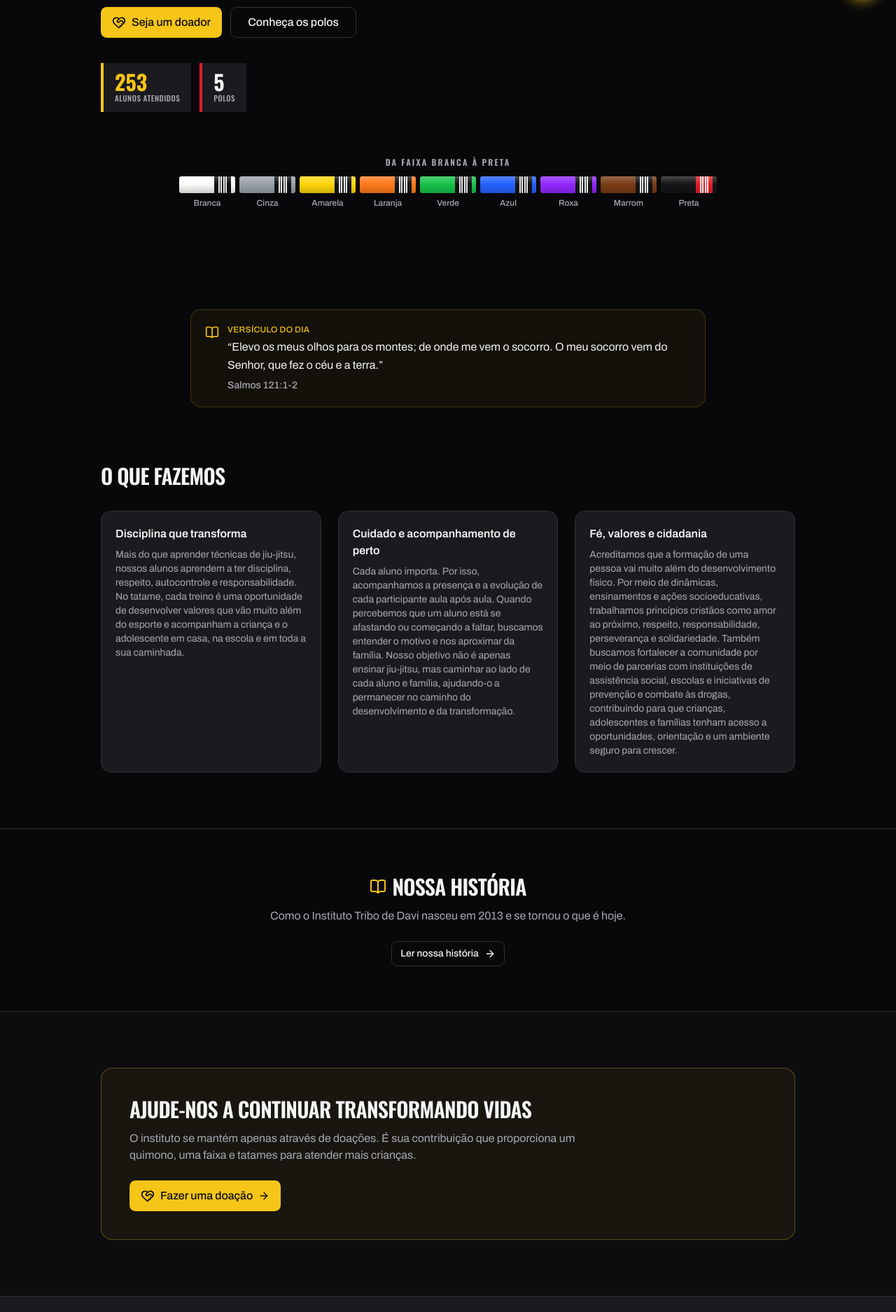
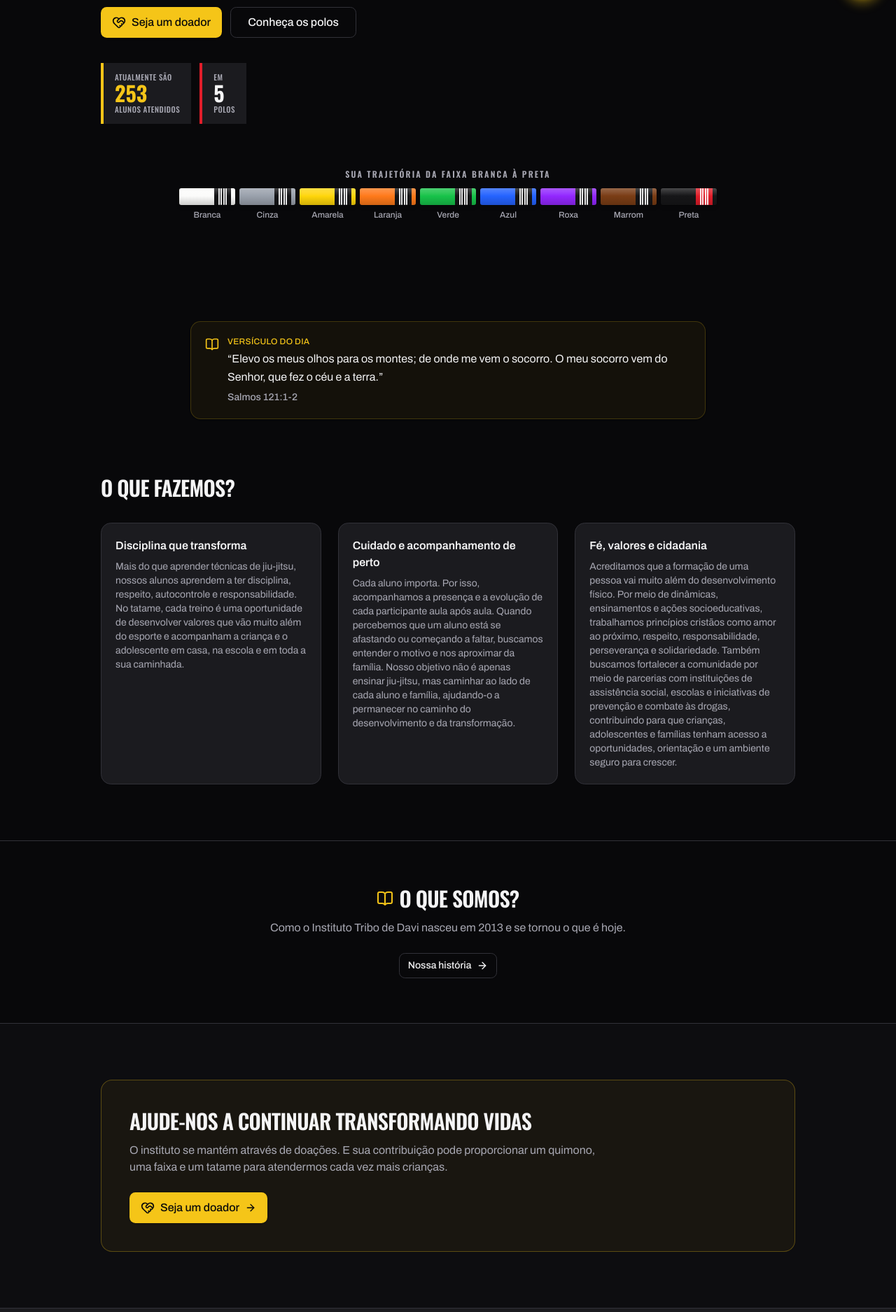
Before and after one commit to Mvsp83/TriboDeDaviWeb, a React (Vite) app: page /site in a window 1280 px wide. Shown: the part 786-2661 px from the top of the page at 70% size. Built offline with nearby package versions, Linux system fonts and the light colour scheme; no server answers.

Commit message:
ajuste de texto site publico

```diff
--- a/src/features/site/SitePublico.tsx
+++ b/src/features/site/SitePublico.tsx
@@ -125,6 +125,9 @@ export function SitePublico() {
             </div>
             <div className="mt-9 flex flex-wrap gap-3">
               <div className="border-l-4 border-primary bg-card px-4 py-3">
+                <div className="font-display text-[11px] uppercase tracking-wider text-muted-foreground">
+                  Atualmente são
+                </div>
                 <div className="font-display text-3xl font-bold leading-none text-primary">
                   {totalAlunos}
                 </div>
@@ -133,6 +136,9 @@ export function SitePublico() {
                 </div>
               </div>
               <div className="border-l-4 border-brand-red bg-card px-4 py-3">
+                <div className="font-display text-[11px] uppercase tracking-wider text-muted-foreground">
+                  Em
+                </div>
                 <div className="font-display text-3xl font-bold leading-none">
                   {totalPolos}
                 </div>
@@ -169,7 +175,7 @@ export function SitePublico() {
         {/* Faixas: da branca à preta */}
         <div className="mx-auto max-w-5xl px-4 pb-14 text-center md:pb-20">
           <p className="mb-3 font-display text-xs font-semibold uppercase tracking-[0.18em] text-muted-foreground">
-            Da faixa branca à preta
+            Sua trajetória da faixa branca à preta
           </p>
           <div className="mx-auto grid max-w-3xl grid-cols-3 gap-x-2 gap-y-3 sm:grid-cols-9 sm:gap-x-1.5">
             {FAIXAS.map((f) => (
@@ -192,7 +198,7 @@ export function SitePublico() {
       {/* Pilares */}
       <section className="mx-auto max-w-5xl px-4 py-14 md:py-20">
         <h2 className="font-display text-2xl font-semibold uppercase tracking-tight md:text-3xl">
-          O que fazemos
+          O que fazemos?
         </h2>
         <div className="mt-8 grid gap-6 md:grid-cols-3">
           {SITE.pilares.map((p) => (
@@ -212,8 +218,7 @@ export function SitePublico() {
         <section className="border-t border-border">
           <div className="mx-auto max-w-3xl px-4 py-12 text-center md:py-16">
             <h2 className="flex items-center justify-center gap-2 font-display text-2xl font-semibold uppercase tracking-tight md:text-3xl">
-              <BookOpen className="size-6 text-primary" />
-              Nossa história
+              <BookOpen className="size-6 text-primary" />O que somos?
             </h2>
             <p className="mx-auto mt-3 max-w-2xl text-muted-foreground">
               Como o Instituto Tribo de Davi nasceu em 2013 e se tornou o que é
@@ -221,7 +226,7 @@ export function SitePublico() {
             </p>
             <Button asChild variant="outline" className="mt-6">
               <Link to="/historia">
-                Ler nossa história
+                Nossa história
                 <ArrowRight className="size-4" />
               </Link>
             </Button>
@@ -237,14 +242,14 @@ export function SitePublico() {
               Ajude-nos a continuar transformando vidas
             </h2>
             <p className="mt-3 max-w-2xl text-muted-foreground">
-              O instituto se mantém apenas através de doações. É sua
-              contribuição que proporciona um quimono, uma faixa e tatames para
-              atender mais crianças.
+              O instituto se mantém através de doações. E sua contribuição pode
+              proporcionar um quimono, uma faixa e um tatame para atendermos
+              cada vez mais crianças.
             </p>
             <Button asChild size="lg" className="mt-6">
               <Link to="/doar" onClick={() => registrarEvento("doar_click")}>
                 <HeartHandshake className="size-5" />
-                Fazer uma doação
+                Seja um doador
                 <ArrowRight className="size-4" />
               </Link>
             </Button>
```
